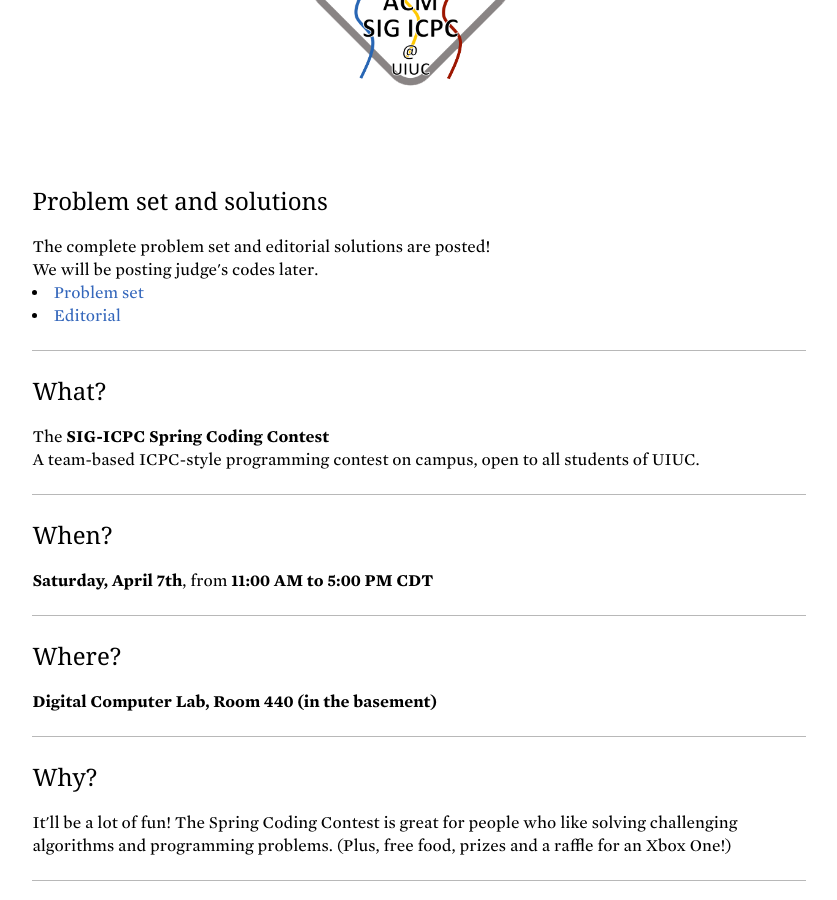
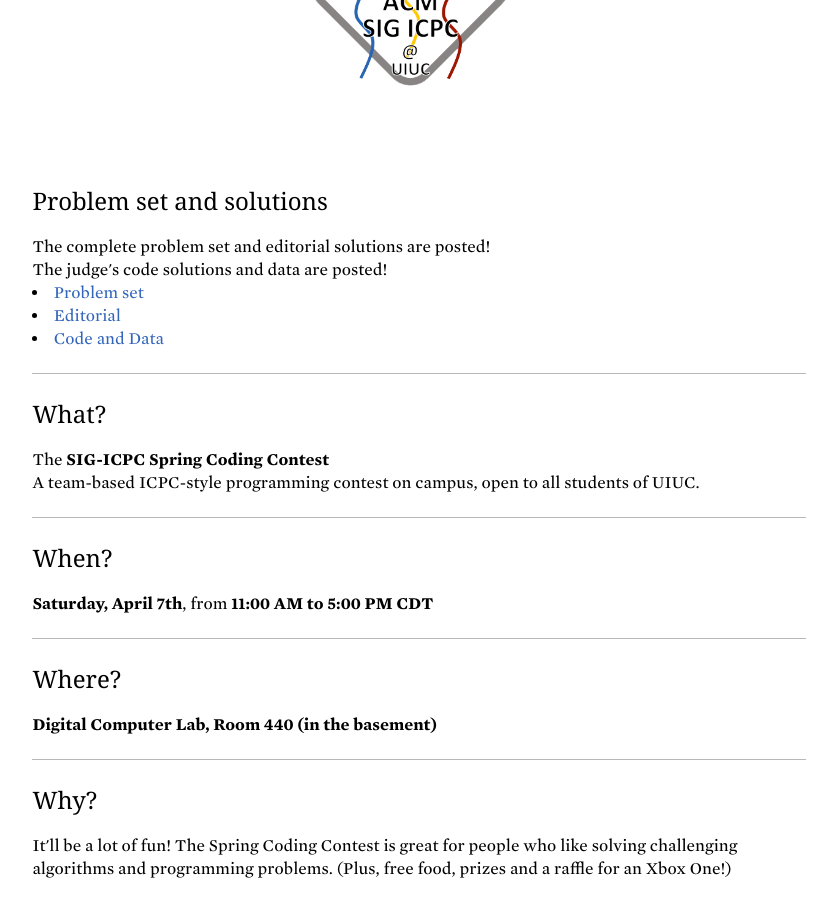
Before and after one commit to acm-uiuc/icpc-website, a Jekyll site: the page built from events.html, in a window 1280 px wide and 900 px high, scrolled down 455 px. Shown: the whole window, without its empty margins (221-1058 px from the left). Built offline with Jekyll 4.4.1, drawn with Linux system fonts in a browser that asks for light colours; nearby versions of some CDN libraries; some web fonts are replaced.

Commit message:
SCC code & data

```diff
--- a/events.html
+++ b/events.html
@@ -23,9 +23,10 @@ title: SIG-ICPC Dropbox Open Programming Contest
 	<h2 class="title">Problem set and solutions</h2>
 	<div>
 	  The complete problem set and editorial solutions are posted! <br>
-	  We will be posting judge's codes later. <br>
+	  The judge's code solutions and data are posted! <br>
 		<li><a href="http://icpc.cs.illinois.edu/assets/scc_guide/uiuc_2018_invitational.pdf">Problem set</a><br>
 		<li><a href="http://icpc.cs.illinois.edu/assets/scc_guide/solution.pdf">Editorial</a><br>
+		<li><a href="http://icpc.cs.illinois.edu/assets/scc_guide/release.zip">Code and Data</a><br>
 	</div>
 </div>
 <div class="item">
```
Also changed, not shown: 1 other file.
